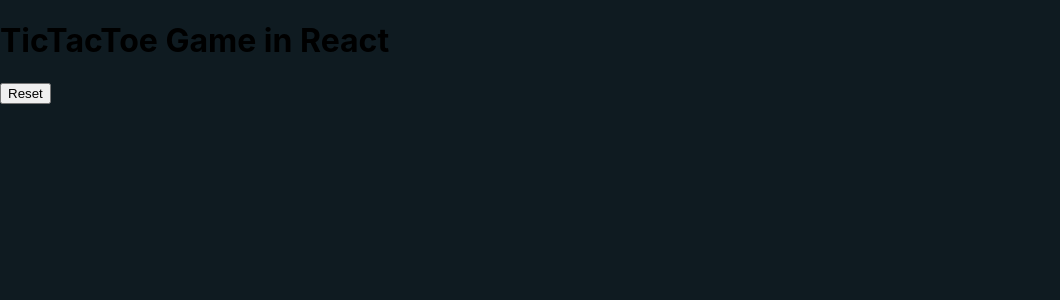
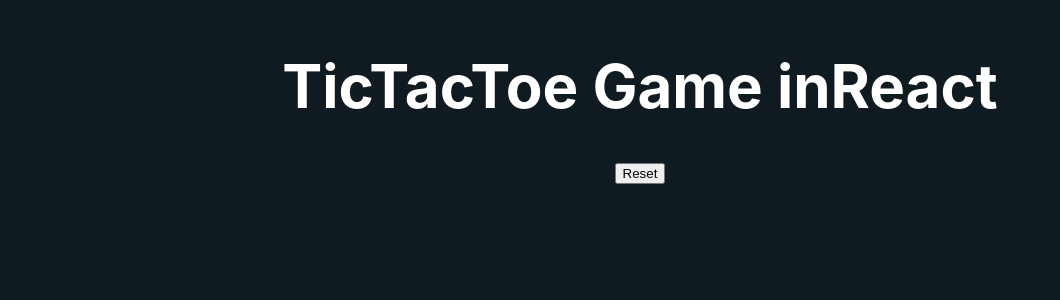
Before and after one commit to kanishkadz/TicTacToe-React, a React (Create React App) app in the folder tictactoe/: page / in a window 1280 px wide. Shown: the top 300 px of the page, without its empty margins (0-1060 px from the left). Built offline with nearby package versions, Linux system fonts and the light colour scheme.

Commit message:
Update TicTacToe.css

```diff
--- a/tictactoe/src/Components/TicTacToe/TicTacToe.css
+++ b/tictactoe/src/Components/TicTacToe/TicTacToe.css
@@ -0,0 +1,11 @@
+.container{
+    text-align: center;
+}
+.title{
+    margin-top: 50px;
+    color: white;
+    font-size: 60px;
+    display: flex;
+    justify-content: center;
+    align-items: center;
+}
```
